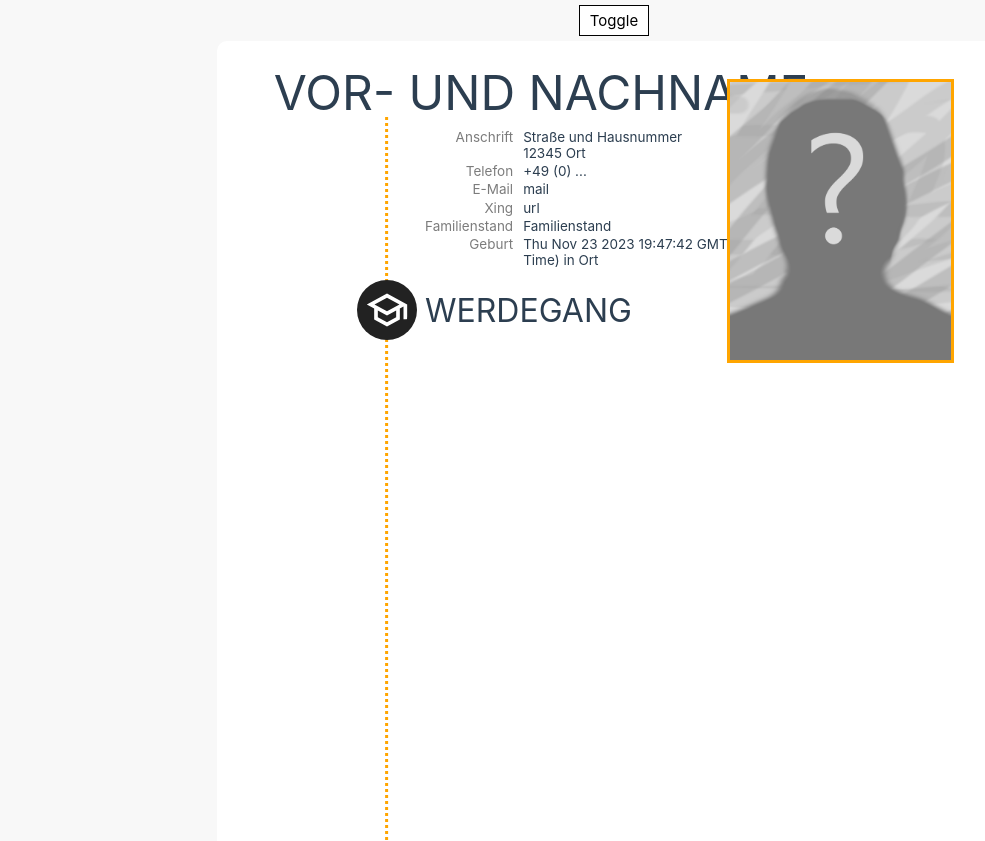
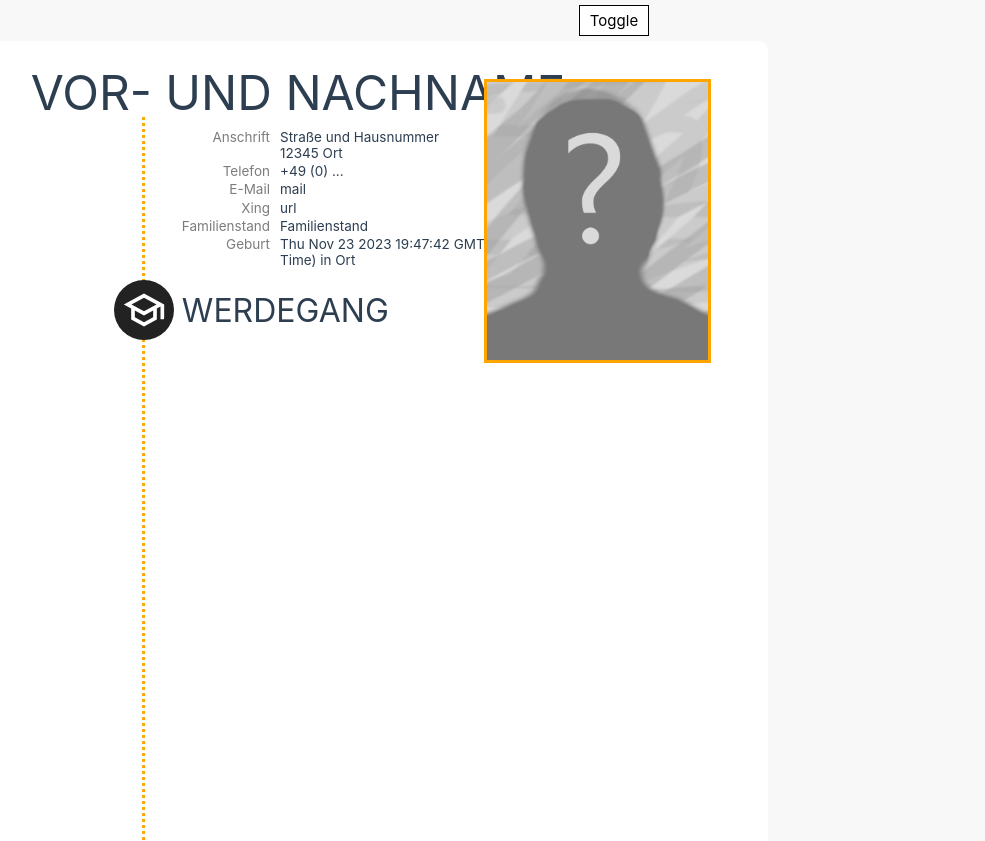
Before and after one commit to MattesSchu/mattu-cv, a Vue app: page / in a window 1280 px wide. Shown: the whole page, without its empty margins (26-1011 px from the left). Built offline with nearby package versions, Linux system fonts and the light colour scheme.

Commit message:
Fix flex problems with absolute elements

```diff
--- a/src/App.vue
+++ b/src/App.vue
@@ -36,7 +36,6 @@ onUnmounted(() => {
 </template>
 <style scoped lang="scss">
 main {
-    width: 100vw;
     height: 100%;
     display: grid;
 
@@ -53,25 +52,26 @@ nav {
 @media only screen and (max-width: 420mm) {
     nav {
         display: flex;
+        justify-content: center;
         visibility: visible;
         right: 10px;
         top: 10px;
         z-index: 1;
-        justify-content: center;
         padding: 5px;
     }
 
     main {
-        display: flex;
+        width: 100vw;
         overflow: scroll;
-        justify-content: center;
     }
     .appContent {
+        width: 100vw;
         display: v-bind("showViewer ? 'none' : 'block'");
         visibility: v-bind("showViewer ? 'invisible' : 'visible'");
     }
 
     .appViewer {
+        position: relative;
         display: v-bind("showViewer ? 'block' : 'none'");
         visibility: v-bind("showViewer ? 'visible' : 'invisible'");
         overflow: scroll;
--- a/src/components/viewer/TheCvViewer.vue
+++ b/src/components/viewer/TheCvViewer.vue
@@ -69,6 +69,7 @@ function getL3Width(): number {
 
 .cvPage {
     height: 297mm;
+    width: 210mm;
     border-radius: 10px;
     background-color: white;
 }
```
